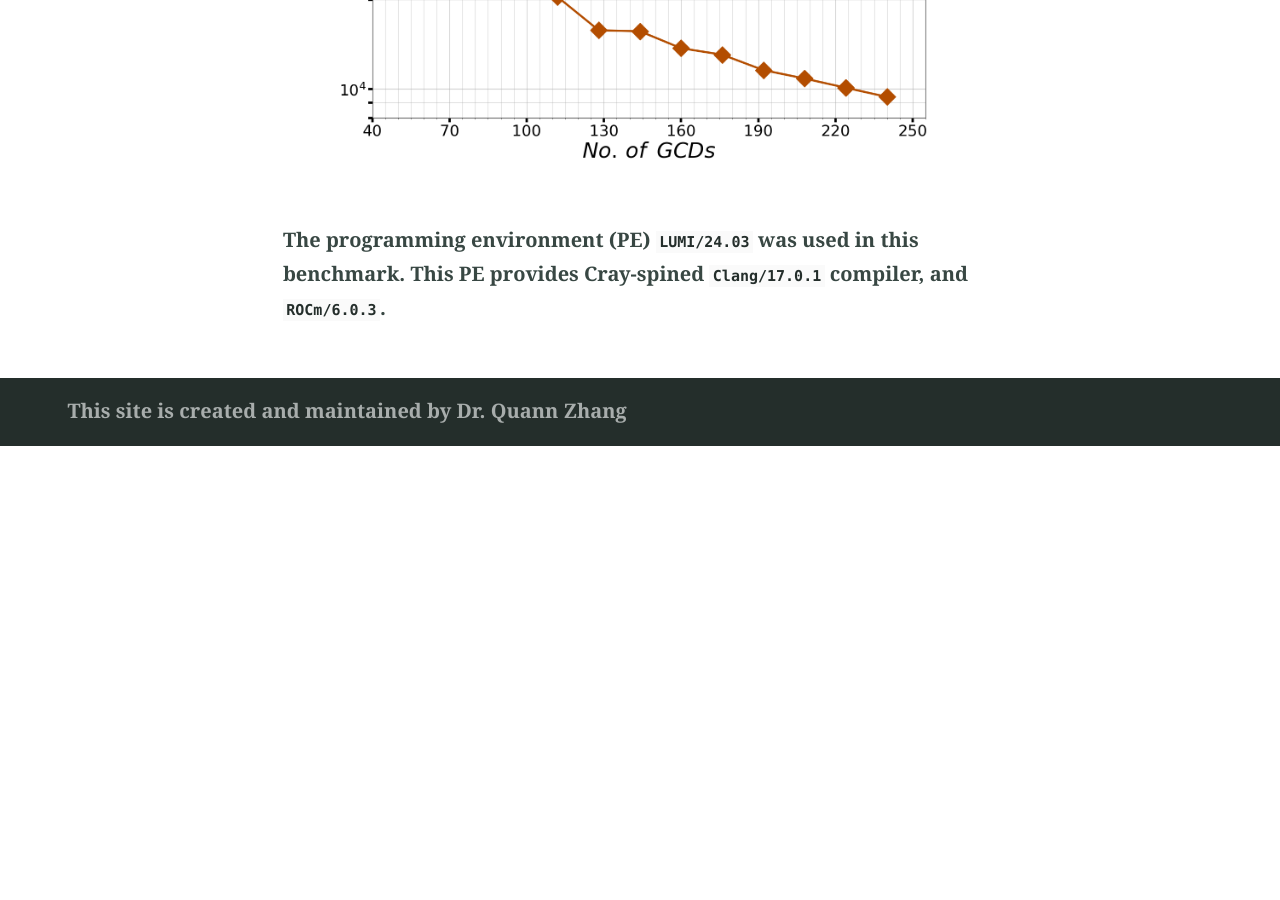
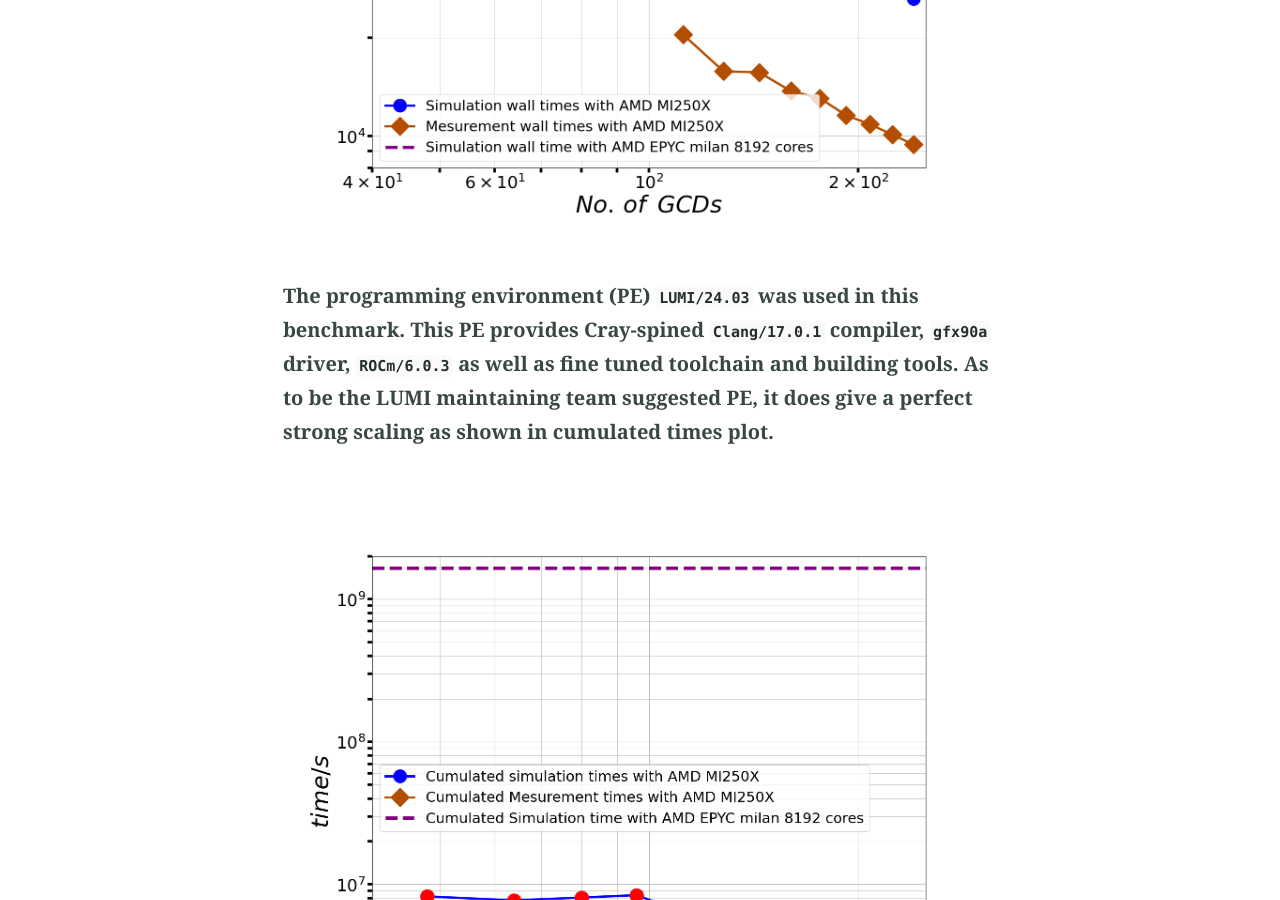
Before and after one commit to dyGiLa/dygila.github.io, a Jekyll site: the page built from benchmark.md, in a window 1280 px wide and 900 px high, scrolled down 1634 px. Built offline with Jekyll 4.4.1, drawn with Linux system fonts in a browser that asks for light colours; before the commit the page ends 2080 px from its top, so only the background shows below that; some of the changed text lies outside the part shown.

Commit message:
edit benchmark.md

```diff
--- a/benchmark.md
+++ b/benchmark.md
@@ -16,7 +16,13 @@ On each site, there are `18 + 18 + 1 + 3 + 1 = 41` `float` type numbers, which c
 Then the total simulation data is `1.408749 Terabyte`. This setup was run on LUMI-G with different number of nodes ranged form 6 to 30.
 A LUMI-C run with 64 EPYC milan nodes is presented in same plot.
 
-<img src="{{ site.github.url }}/pic/bench1-lumiG-logy.png" alt="Home" width="100%">
+<img src="{{ site.github.url }}/pic/bench1-lumiG-loglog.png" alt="Home" width="100%">
 
 The programming environment (PE) `LUMI/24.03` was used in this benchmark.
-This PE provides Cray-spined `Clang/17.0.1` compiler, and `ROCm/6.0.3`.
+This PE provides Cray-spined `Clang/17.0.1` compiler, `gfx90a` driver, `ROCm/6.0.3` as well as fine tuned toolchain and building tools.
+As to be the LUMI maintaining team suggested PE, it does give a perfect strong scaling as shown in cumulated times plot.
+
+<img src="{{ site.github.url }}/pic/bench1-lumiG-loglog-NoGCDsTimes.png" alt="Home" width="100%">
+
+In both plot, x-axis stands for the number of Graphics Compute Dies (GCDs) were used in a run.
+AMD MI250x has two GCDs per card, then one LUMI-G node has eight GCDs.
```
